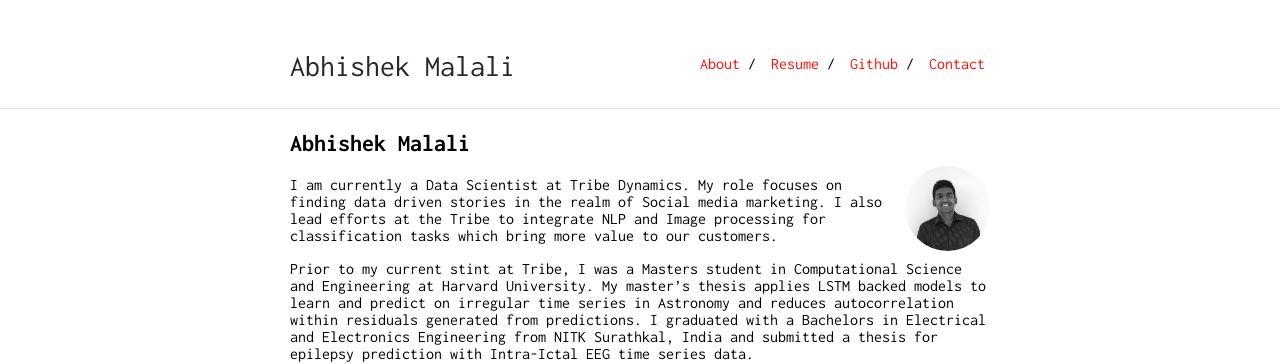
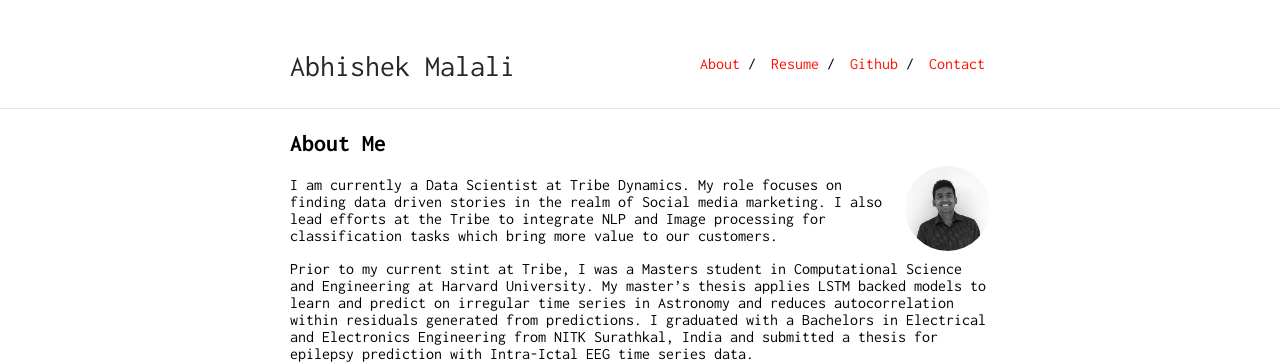
Before and after one commit to abhishekmalali/abhishekmalali.github.io, a Jekyll site: the page built from index.md, in a window 1280 px wide. Shown: the top 364 px of the page. Built offline with Jekyll 4.4.1, drawn with Linux system fonts in a browser that asks for light colours; our own code applies the rules of GitHub Pages for plain Markdown files.

Commit message:
Changing Header for About Me

```diff
--- a/index.md
+++ b/index.md
@@ -2,7 +2,7 @@
 layout: default
 ---
 
-## Abhishek Malali
+## About Me
 
 <img class="profile-picture" src="Abhishek.jpg">
 
```
